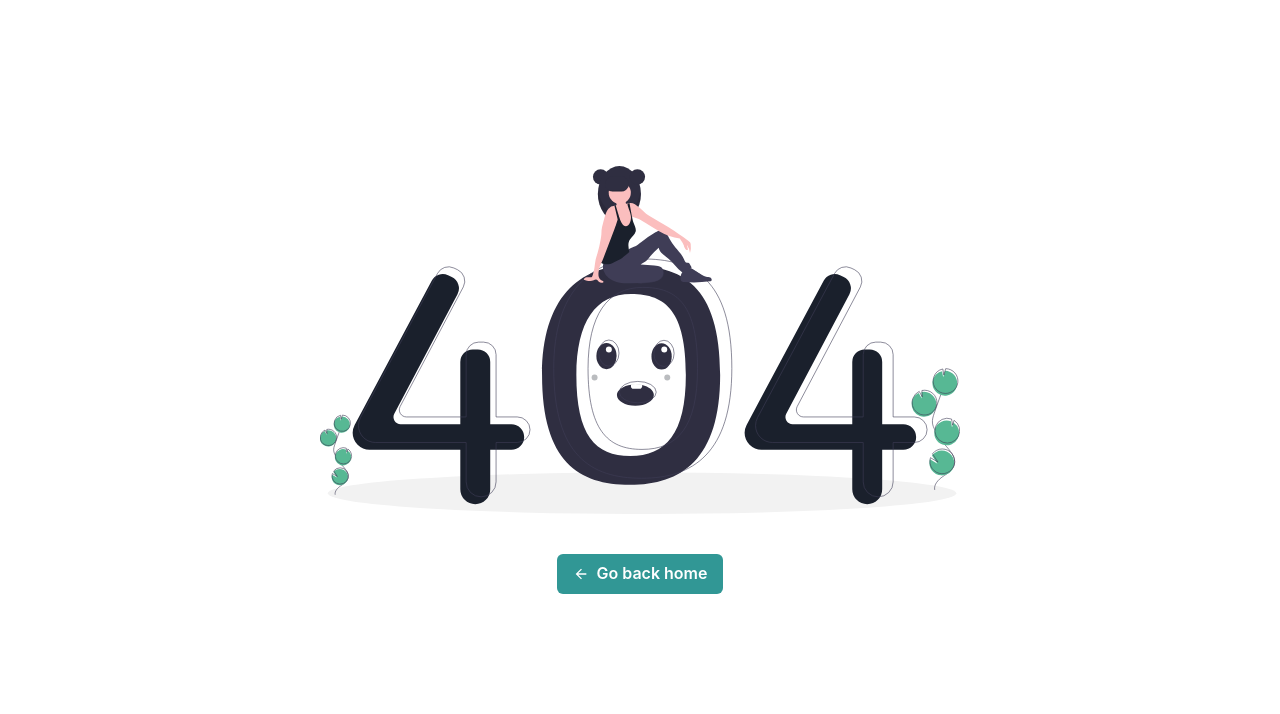
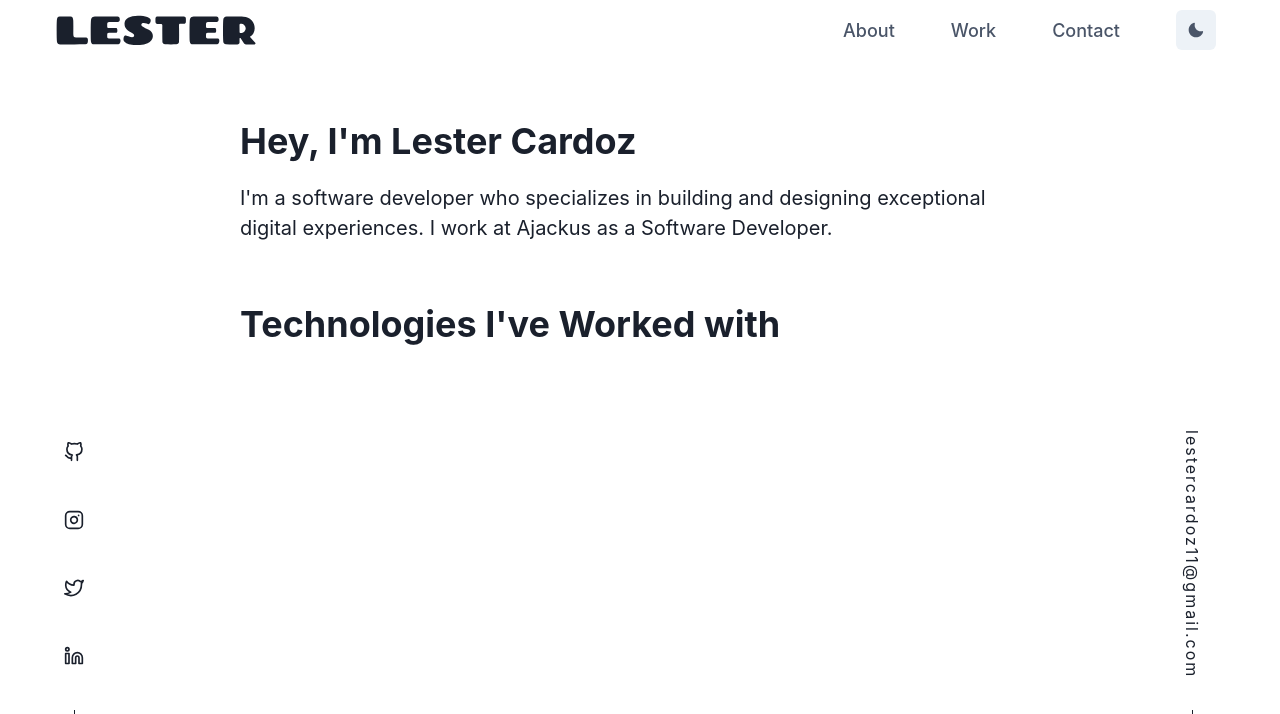
Before and after one commit to lestercardoz11/lestercardoz.in, a Next.js app: page /about in a window 1280 px wide. Before the commit this address had no page. Shown: the top 714 px of the page. Built offline with nearby package versions, Linux system fonts and the light colour scheme.

Commit message:
Initialized about page

```diff
--- /dev/null
+++ b/pages/about.js
@@ -0,0 +1,15 @@
+import styles from '../styles/Home.module.css';
+import Navbar from '@/components/navbar';
+import Social from '@/components/social';
+import { Main, Tech } from '@/components/about';
+
+export default function About() {
+  return (
+    <div className={styles.main}>
+      <Navbar />
+      <Social />
+      <Main />
+      <Tech />
+    </div>
+  );
+}
--- /dev/null
+++ b/src/components/about/Main.js
@@ -0,0 +1,19 @@
+import { Box, Flex } from '@chakra-ui/layout';
+import { Heading, Text } from '@chakra-ui/react';
+
+const Main = () => {
+  return (
+    <Box mx={60} my={10} w={'auto'}>
+      <Flex direction='column'>
+        <Heading my={5}>Hey, I'm Lester Cardoz</Heading>
+        <Text fontSize='xl'>
+          I'm a software developer who specializes in building and designing
+          exceptional digital experiences. I work at Ajackus as a Software
+          Developer.
+        </Text>
+      </Flex>
+    </Box>
+  );
+};
+
+export default Main;
--- /dev/null
+++ b/src/components/about/Tech.js
@@ -0,0 +1,14 @@
+import { Box, Flex } from '@chakra-ui/layout';
+import { Heading, Text } from '@chakra-ui/react';
+
+const Tech = () => {
+  return (
+    <Box mx={60} my={10} w={'auto'}>
+      <Flex direction='column'>
+        <Heading my={5}>Technologies I've Worked with</Heading>
+      </Flex>
+    </Box>
+  );
+};
+
+export default Tech;
--- /dev/null
+++ b/src/components/about/index.js
@@ -0,0 +1,2 @@
+export { default as Main } from './Main';
+export { default as Tech } from './Tech';
```
